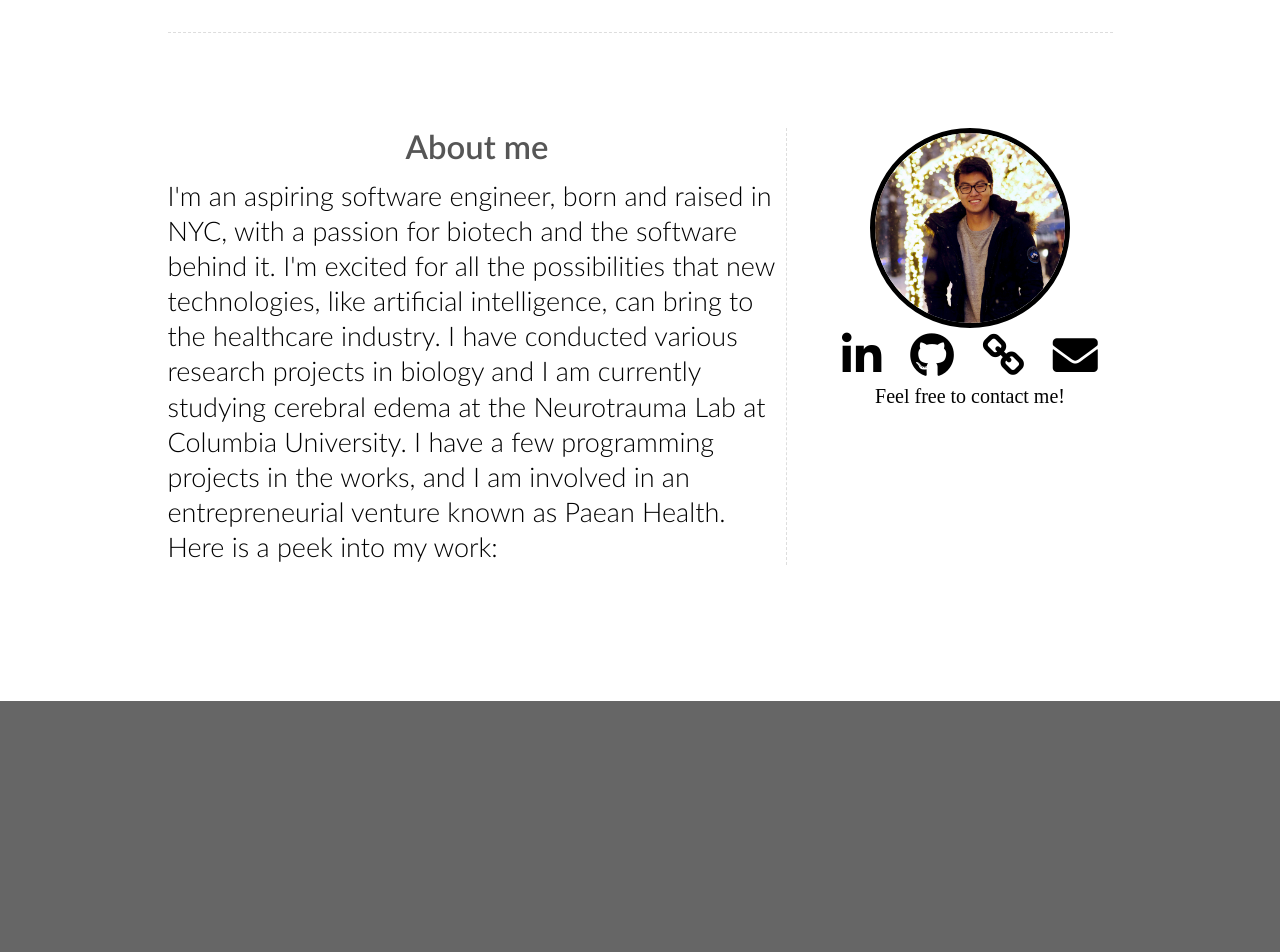
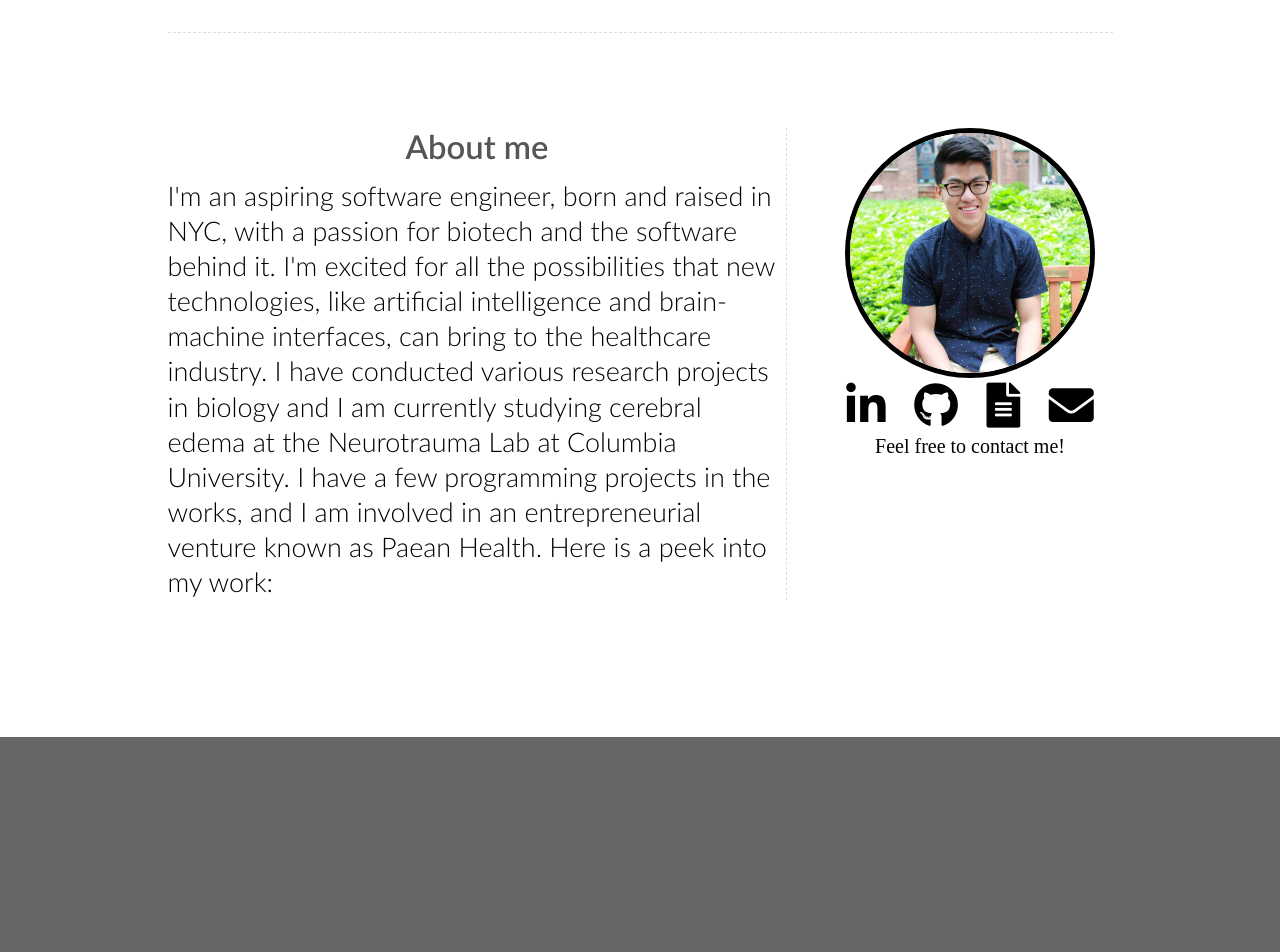
Before and after one commit to kevin-mao/kevin-mao-website, a plain HTML site: page index.html in a window 1280 px wide. Shown: the part 820-1772 px from the top of the page. Drawn offline with Linux system fonts and the light colour scheme; a web font is replaced by a local one.

Commit message:
version with old portfolio

```diff
--- a/assets/css/style.css
+++ b/assets/css/style.css
@@ -259,7 +259,7 @@ section .subtitle-half h5 {
 .overlay {
     background-color: rgba(0, 0, 0, 0.60);
     width: 100%;
-    min-height: 400px;
+    min-height: 300px;
 }
 .overlay-fluid-block {
     background-color: rgba(0, 0, 0, 0.60);
@@ -671,8 +671,8 @@ input:-ms-input-placeholder {
 
 
 .abouts_area .single_team .team_img img{
-    width:200px;
-    height:200px;
+    width:250px;
+    height:250px;
     border-radius: 50%;
     border: 5px solid black;
 }
--- a/index.html
+++ b/index.html
@@ -86,7 +86,7 @@
                                 <div class="single_slider wow fadeIn" data-wow-duration="2s">
                                     <h2 style="padding: 15px 5px;">KEVIN MAO</h2>
                                     <p> Engineer - Entrepreneur - Researcher </p>
-                                    <img src="./assets/images/headshot3.jpg" alt="Kevin Mao"id="pfp">
+                                    <img src="./assets/images/headshot4.jpg" alt="Kevin Mao"id="pfp">
                                 </div>
 
                             </div>
@@ -106,7 +106,7 @@
                                 <div class="col-sm-8">
                                     <div class="single_about wow fadeInLeft" data-wow-duration="1.5s">
                                         <center> <h3>About me </h3> </center>
-                                         <p> I'm an aspiring software engineer, born and raised in NYC,  with a passion for biotech and the software behind it. I'm excited for all the possibilities that new technologies, like artificial intelligence, can bring to the healthcare industry. I have conducted various research projects in biology and I am currently studying cerebral edema at the Neurotrauma Lab at Columbia University. I have a few programming projects in the works, and I am involved in an entrepreneurial venture known as Paean Health. Here is a peek into my work: </p>
+                                         <p> I'm an aspiring software engineer, born and raised in NYC, with a passion for biotech and the software behind it. I'm excited for all the possibilities that new technologies, like artificial intelligence and brain-machine interfaces, can bring to the healthcare industry. I have conducted various research projects in biology and I am currently studying cerebral edema at the Neurotrauma Lab at Columbia University. I have a few programming projects in the works, and I am involved in an entrepreneurial venture known as Paean Health. Here is a peek into my work: </p>
                                     </div>
                                 </div>
                                 <div >
@@ -115,13 +115,13 @@
                                             <div class="col-sm-4">
                                                 <div class="single_team text-center">
                                                     <div class="team_img">
-                                                        <img src="./assets/images/headshot2.jpg" alt="Kevin Mao" />
+                                                        <img src="./assets/images/headshot3.jpg" alt="Kevin Mao" />
                                                     </div>
                                                     <div class="team_deatels">
                                                         <div class="team_socail">
                                                             <a href="https://www.linkedin.com/in/kevin-mao-a835a4149/"><i class="fab fa-linkedin"></i></a>
                                                             <a href="https://github.com/kevin-mao"><i class="fab fa-github"></i></a>
-                                                            <a href="https://drive.google.com/open?id=15hS7fjHsIDYScA_Y_nqngCPt5G79PTHD"><i class="fa fa-link"></i></a>
+                                                            <a href="https://drive.google.com/open?id=15hS7fjHsIDYScA_Y_nqngCPt5G79PTHD"><i class="fas fa-file-alt"></i></a>
                                                             <a href="mailto:km3290@columbia.edu"><i class="fas fa-envelope"></i></a>
                                                         </div>
                                                         <p style="font-size: 20px;">
@@ -163,15 +163,13 @@
                             <h1 style="padding: 10px; font-size: 45px;">
                                 Projects
                             </h1>
-                            <center>
-                                <em>
+                        </div>
+                        <center>
+                             <em>
                                     <h3 style="width:80%; padding:10px 10px;">
                                     Paean Health: Columbia SEAS Design Challenge Winner
                                     </h3>
                                 </em>
-                            </center>
-                        </div>
-                        <center>
                             <img id="opioid" src="./assets/images/opioid-combo-400.jpg" alt="opioid" style="padding: 5px;">
                             <p style="width: 70%; font-size: 20px; text-align:left; line-height: 1.3em  ">
                                 <a style="text-decoration: underline;" href="http://engineering.columbia.edu/news/opioid-design-challenge"> <b> Paean Health </b></a> (Nicolas Acosta ’21, Vincent Guo ’21, Kevin Mao ’21, and Alaz Sengul ’21) is a new start-up that won funding from Columbia University. We are developing the X-Pouch, a small insert for prescription pill bottles that will deactivate unused pills for safe disposal.
```
Also changed, not shown: assets/images/pccp.PNG (added), 2 other files.
